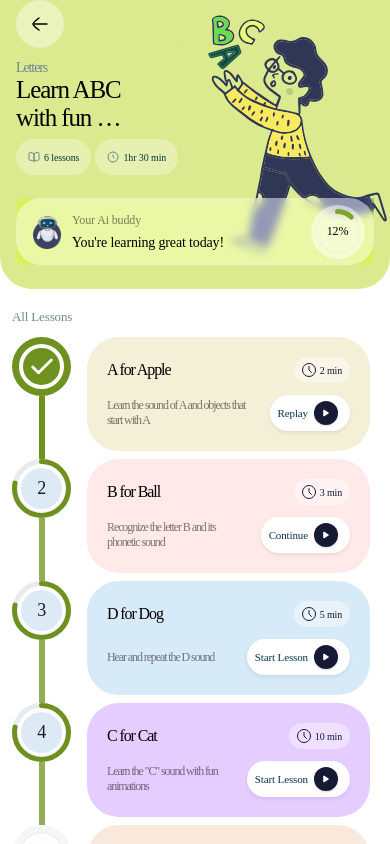
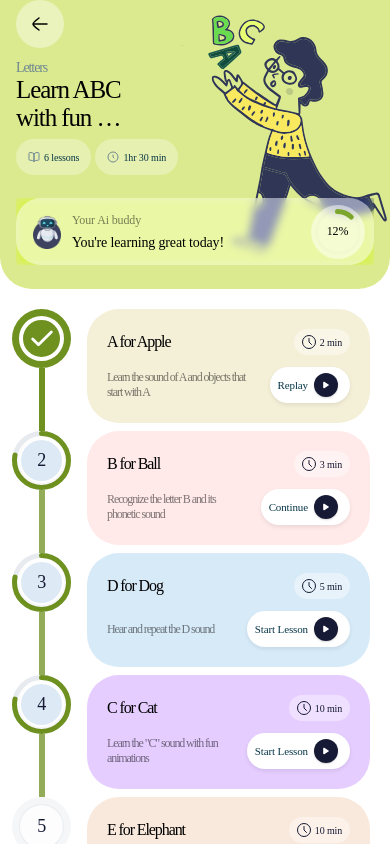
Before and after one commit to Pintu-Jha/Kraftbase, a React Native app: screen /Lessons in a window 390 px wide. Built offline with nearby package versions, Linux system fonts and the light colour scheme.

Commit message:
fix(LessonsScreen): remove redundant section label and empty state emoji
- Remove ListHeaderComponent with "All Lessons" section label
- Remove emoji icon from empty state to simplify visual presentation
- Streamline empty state messaging for cleaner UI

```diff
--- a/src/screens/Lessons/LessonsScreen.tsx
+++ b/src/screens/Lessons/LessonsScreen.tsx
@@ -123,17 +123,8 @@ export const LessonsScreen: React.FC<LessonsScreenProps> = ({
         showsVerticalScrollIndicator={false}
         style={styles.listContainer}
         contentContainerStyle={styles.listContent}
-        ListHeaderComponent={
-          <Text style={styles.sectionLabel}>
-            All Lessons
-          </Text>
-        }
         ListEmptyComponent={
           <View style={styles.emptyState}>
-            <Text style={styles.emptyEmoji}>
-              📭
-            </Text>
-
             <Text style={styles.emptyTitle}>
               No lessons yet
             </Text>
```
